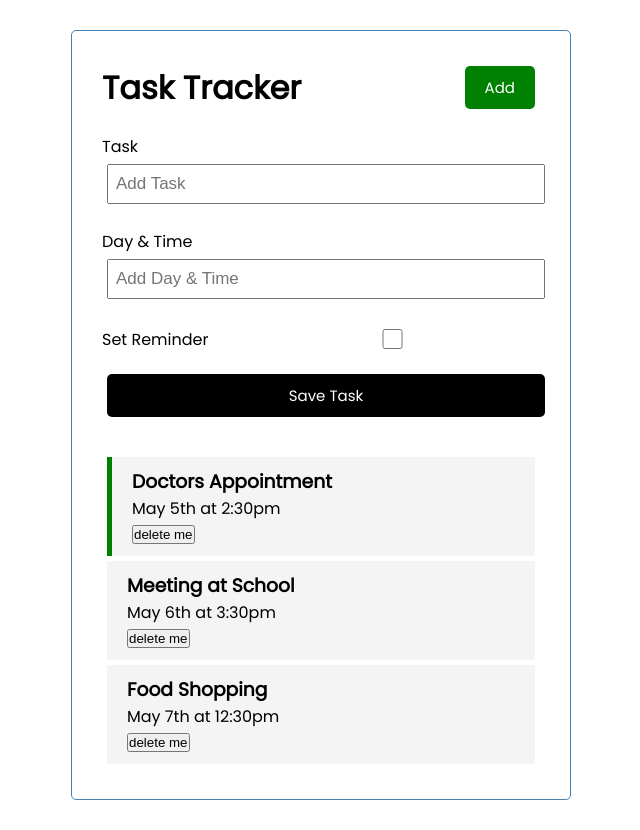
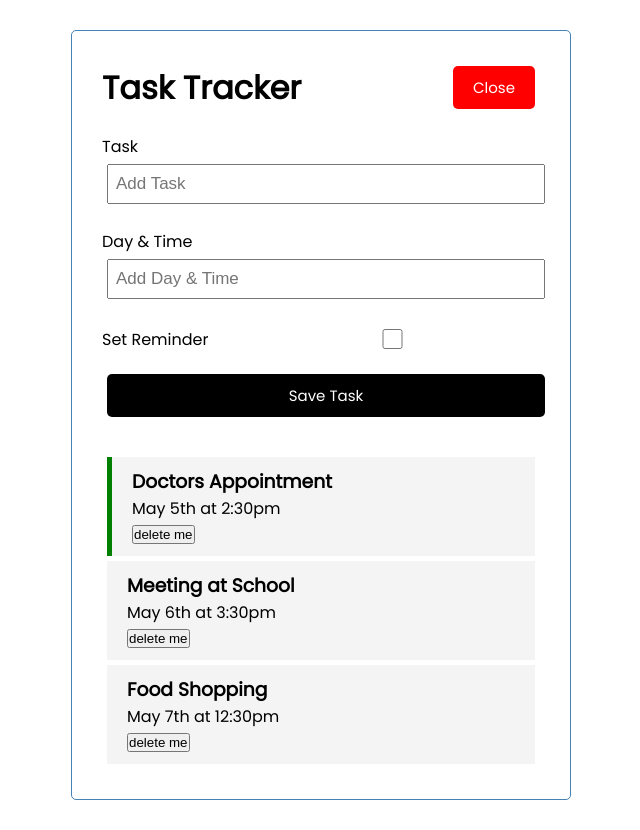
Before and after one commit to DeanBiton/Angular-TaskTracker, an Angular app in the folder angular-crash/: page / in a window 1280 px wide. Both pictures are taken after a click on the button "Add". Shown: the whole page, without its empty margins (319-959 px from the left). Built offline with nearby package versions, Linux system fonts and the light colour scheme; data requests are answered from the project's data file.

Commit message:
toggle button and ui service

```diff
--- a/angular-crash/src/app/components/add-task/add-task.component.html
+++ b/angular-crash/src/app/components/add-task/add-task.component.html
@@ -1,4 +1,4 @@
-<form class="add-form" (ngSubmit)="onSubmit()">
+<form *ngIf="showAddTask" class="add-form" (ngSubmit)="onSubmit()">
     <div class="form-control">
         <label for="text">Task</label>
         <input
--- a/angular-crash/src/app/components/add-task/add-task.component.ts
+++ b/angular-crash/src/app/components/add-task/add-task.component.ts
@@ -1,5 +1,8 @@
 import { Component, OnInit, Output, EventEmitter } from '@angular/core';
+import { UiService } from '../../services/ui.service';
+import { Subscription } from 'rxjs';
 import { Task } from '../../Task';
+
 @Component({
   selector: 'app-add-task',
   templateUrl: './add-task.component.html',
@@ -11,8 +14,16 @@
   text: string = "";
   day: string = "";
   reminder: boolean = false;
+  showAddTask: boolean = false;
+  subscription: Subscription = new Subscription;
 
-  constructor() { }
+  constructor(private uiService: UiService) {
+    this.subscription = this.uiService
+    .onToggle()
+    .subscribe(value =>{
+      this.showAddTask = value
+    })
+  }
 
   ngOnInit(): void {
     const x: string = ""
--- a/angular-crash/src/app/components/header/header.component.html
+++ b/angular-crash/src/app/components/header/header.component.html
@@ -1,8 +1,8 @@
 <header>
     <h1>{{ title }}</h1>
     <app-button
-        color="green"
-        text="Add"
+        color="{{showAddTask ? 'red' : 'green'}}"
+        text="{{showAddTask ? 'Close' : 'Add'}}"
         (btnClick)="toggleAddTask()"
     >
     </app-button>
--- a/angular-crash/src/app/components/header/header.component.ts
+++ b/angular-crash/src/app/components/header/header.component.ts
@@ -1,4 +1,6 @@
 import { Component, OnInit } from '@angular/core';
+import { UiService } from '../../services/ui.service';
+import { Subscription } from 'rxjs';
 
 @Component({
   selector: 'app-header',
@@ -7,12 +9,21 @@
 })
 export class HeaderComponent implements OnInit {
   title: string = 'Task Tracker';
-  constructor() { }
+  showAddTask: boolean = false;
+  subscription: Subscription = new Subscription;
+
+  constructor(private uiService:UiService) {
+    this.subscription = this.uiService
+    .onToggle()
+    .subscribe(value =>{
+      this.showAddTask = value
+    })
+  }
 
   ngOnInit(): void {
   }
 
   toggleAddTask(){
-    console.log('toggle')
+    this.uiService.toggleAddTask();
   }
 }
--- /dev/null
+++ b/angular-crash/src/app/services/ui.service.ts
@@ -0,0 +1,22 @@
+import { Injectable } from '@angular/core';
+import { Observable, Subject } from 'rxjs';
+
+@Injectable({
+  providedIn: 'root'
+})
+export class UiService {
+  private showAddTask: boolean = false
+  private subject = new Subject<any>();
+
+  constructor() { }
+
+  toggleAddTask(): void {
+    console.log(123);
+    this.showAddTask = !this.showAddTask;
+    this.subject.next(this.showAddTask)
+  }
+
+  onToggle(): Observable<any>{
+    return this.subject.asObservable();
+  }
+}
```
Also changed, not shown: 1 other file (tests, documents, lock files or other folders).
